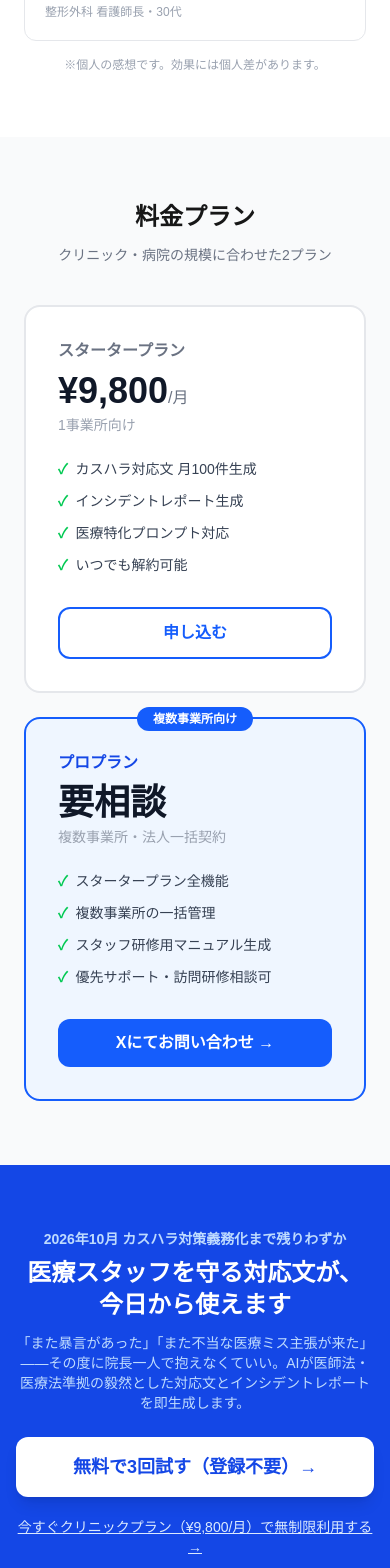
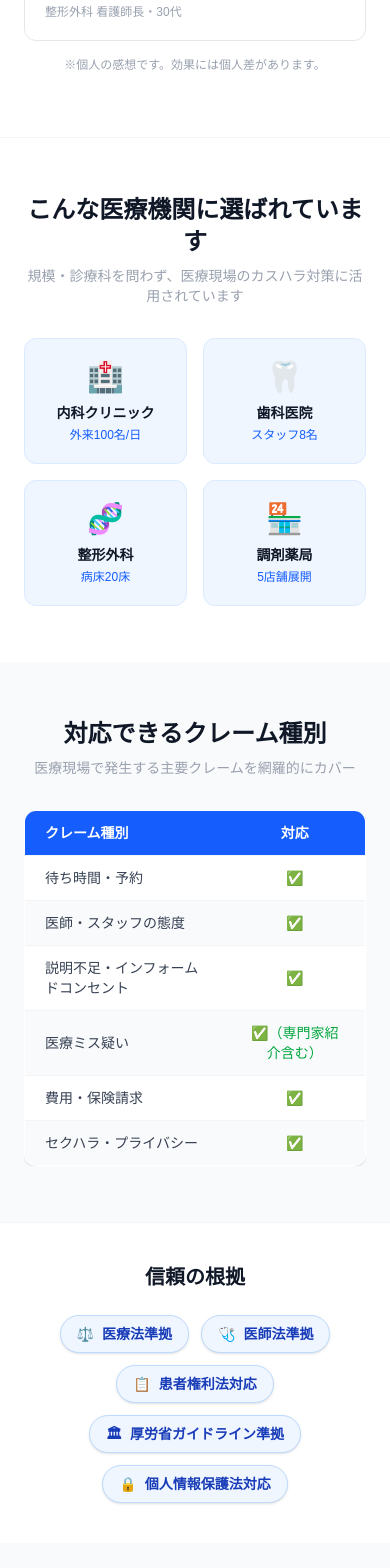
Before and after one commit to pokkori/iryou-claim-ai, a Next.js app: page / in a window 390 px wide. Shown: the part 5940-7508 px from the top of the page. Built offline with nearby package versions, Linux system fonts and the light colour scheme; no server answers.

Commit message:
feat: 医療クレームAI BtoB LP強化（導入機関+クレーム対応表+信頼バッジ）

```diff
--- a/app/page.tsx
+++ b/app/page.tsx
@@ -264,6 +264,82 @@ export default function IryouLP() {
         </div>
       </section>
 
+      {/* 対応医療機関モック */}
+      <section className="py-14 bg-white border-t border-gray-100">
+        <div className="max-w-4xl mx-auto px-6">
+          <h2 className="text-2xl font-bold text-center mb-2 text-gray-900">こんな医療機関に選ばれています</h2>
+          <p className="text-center text-gray-400 text-sm mb-8">規模・診療科を問わず、医療現場のカスハラ対策に活用されています</p>
+          <div className="grid grid-cols-2 md:grid-cols-4 gap-4">
+            {[
+              { icon: "🏥", name: "内科クリニック", detail: "外来100名/日" },
+              { icon: "🦷", name: "歯科医院", detail: "スタッフ8名" },
+              { icon: "🧬", name: "整形外科", detail: "病床20床" },
+              { icon: "🏪", name: "調剤薬局", detail: "5店舗展開" },
+            ].map((org) => (
+              <div key={org.name} className="bg-blue-50 border border-blue-100 rounded-xl p-5 text-center">
+                <div className="text-3xl mb-2">{org.icon}</div>
+                <p className="font-bold text-gray-900 text-sm mb-1">{org.name}</p>
+                <p className="text-xs text-blue-600">{org.detail}</p>
+              </div>
+            ))}
+          </div>
+        </div>
+      </section>
+
+      {/* クレーム種別カバレッジ表 */}
+      <section className="py-14 bg-gray-50">
+        <div className="max-w-3xl mx-auto px-6">
+          <h2 className="text-2xl font-bold text-center mb-2 text-gray-900">対応できるクレーム種別</h2>
+          <p className="text-center text-gray-400 text-sm mb-8">医療現場で発生する主要クレームを網羅的にカバー</p>
+          <div className="overflow-x-auto">
+            <table className="w-full text-sm bg-white rounded-xl border border-gray-200 overflow-hidden shadow-sm">
+              <thead>
+                <tr className="bg-blue-600 text-white">
+                  <th className="text-left px-5 py-3 font-semibold">クレーム種別</th>
+                  <th className="text-center px-5 py-3 font-semibold">対応</th>
+                </tr>
+              </thead>
+              <tbody>
+                {[
+                  { type: "待ち時間・予約", support: "✅" },
+                  { type: "医師・スタッフの態度", support: "✅" },
+                  { type: "説明不足・インフォームドコンセント", support: "✅" },
+                  { type: "医療ミス疑い", support: "✅（専門家紹介含む）" },
+                  { type: "費用・保険請求", support: "✅" },
+                  { type: "セクハラ・プライバシー", support: "✅" },
+                ].map((row, i) => (
+                  <tr key={row.type} className={i % 2 === 0 ? "bg-white" : "bg-gray-50"}>
+                    <td className="px-5 py-3 text-gray-700 border-t border-gray-100">{row.type}</td>
+                    <td className="px-5 py-3 text-center text-green-600 font-medium border-t border-gray-100">{row.support}</td>
+                  </tr>
+                ))}
+              </tbody>
+            </table>
+          </div>
+        </div>
+      </section>
+
+      {/* 医療法・患者権利法準拠バッジ */}
+      <section className="py-10 bg-white border-t border-gray-100">
+        <div className="max-w-3xl mx-auto px-6">
+          <h2 className="text-xl font-bold text-center mb-6 text-gray-900">信頼の根拠</h2>
+          <div className="flex flex-wrap justify-center gap-3">
+            {[
+              { icon: "⚖️", label: "医療法準拠" },
+              { icon: "🩺", label: "医師法準拠" },
+              { icon: "📋", label: "患者権利法対応" },
+              { icon: "🏛", label: "厚労省ガイドライン準拠" },
+              { icon: "🔒", label: "個人情報保護法対応" },
+            ].map((badge) => (
+              <div key={badge.label} className="inline-flex items-center gap-2 bg-blue-50 border border-blue-200 rounded-full px-4 py-2 text-sm font-semibold text-blue-800 shadow-sm">
+                <span>{badge.icon}</span>
+                <span>{badge.label}</span>
+              </div>
+            ))}
+          </div>
+        </div>
+      </section>
+
       <section className="bg-gray-50 py-16">
         <div className="max-w-3xl mx-auto px-6">
           <h2 className="text-2xl font-bold text-center mb-3">料金プラン</h2>
```
